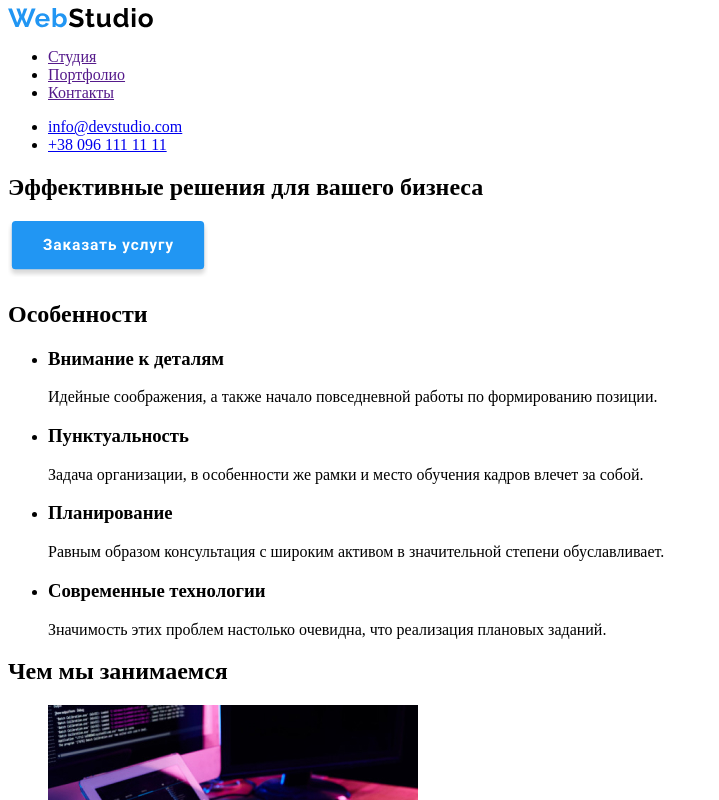
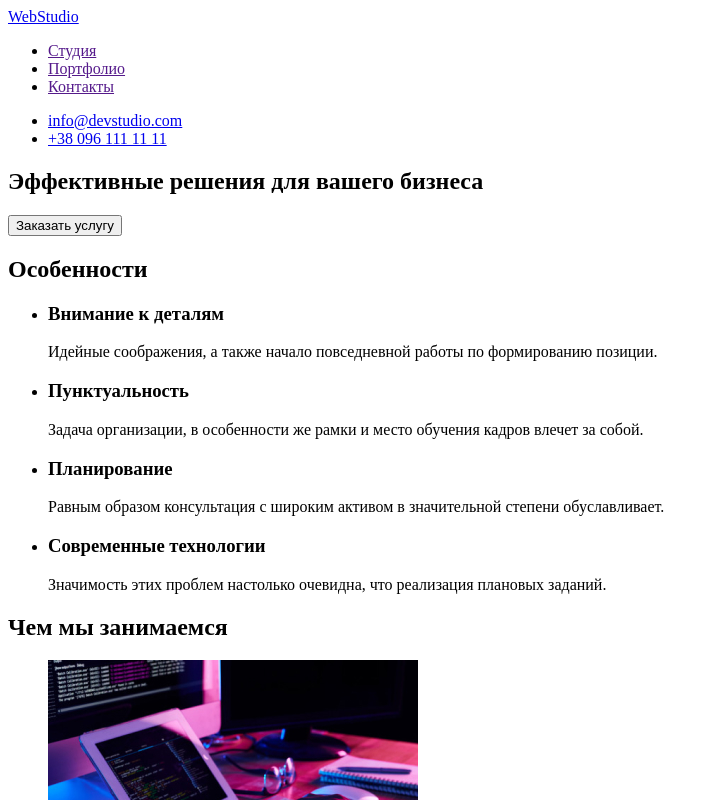
Before and after one commit to PavelBakhtin/goit-markup-hw-01, a plain HTML site: page index.html in a window 1280 px wide. Shown: the top 800 px of the page, without its empty margins (0-719 px from the left). Drawn offline with Linux system fonts and the light colour scheme.

Commit message:
Д3-1.1
Исправил логотип(убрал фото)
Добавил кнопку
Перенёс тег  nav

```diff
--- a/index.html
+++ b/index.html
@@ -10,27 +10,23 @@
     <!-- Шапка -->
     <header>
         <nav>
-            <a href="./">
-                <img src="./images/WebStudio.svg" alt="логотип компании" width="145" >
-            </a>
+            <a href="./">WebStudio</a>
             <ul>
                 <li><a href="">Студия</a></li>
                 <li><a href="">Портфолио</a></li>
                 <li><a href="">Контакты</a></li>
             </ul>
+        </nav>
             <ul>
                 <li><a href="mailto:info@devstudio.com">info@devstudio.com</a></li>
                 <li><a href="tel:+380961111111">+38 096 111 11 11</a></li>
             </ul>
-        </nav>
     </header>
     <main>
         <!-- Герой -->
         <section>
             <h1>Эффективные решения для вашего бизнеса</h1>
-                <a href="">
-                    <img src="./images/Button.svg" alt="кнопка заказа" width="200" >
-                </a>
+                <button type="button">Заказать услугу</button>
         </section>
         <!-- Особенности -->
         <section>
@@ -90,9 +86,8 @@
     </main>
     <!-- Подвал -->
     <footer>
+        <a href="./">WebStudio</a>
         <address>
-            <a href="./">
-                <img src="./images/WebStudio.svg" alt="логотип компании" width="145" ></a>
             <ul>
                 <li>г. Киев, пр-т Леси Украинки, 26</li>
                 <li><a href="mailto:info@devstudio.com">info@devstudio.com</a></li>
```
